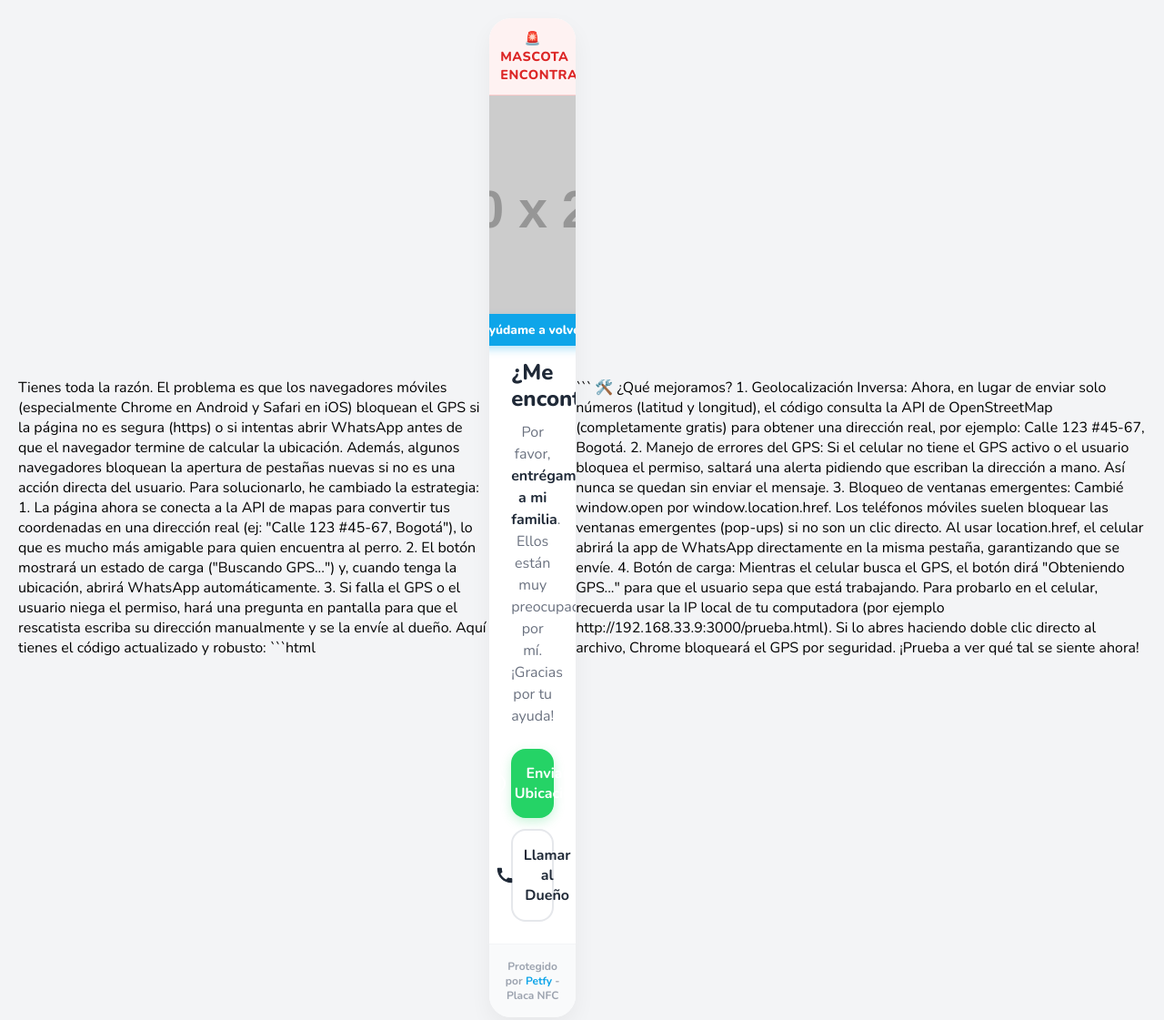
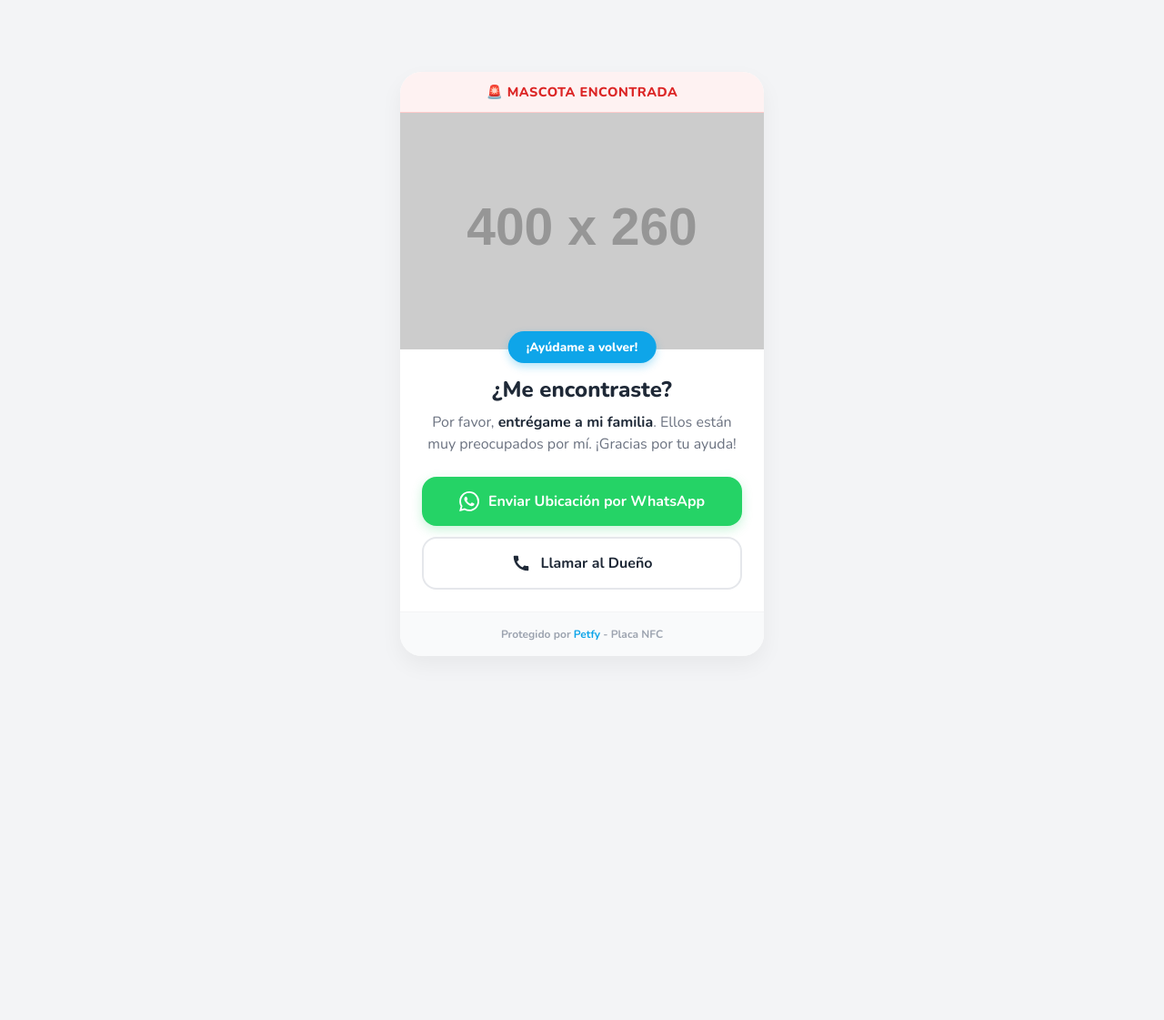
Before and after one commit to PRADA7777777/prueba, a plain HTML site: page index.html in a window 1280 px wide. Shown: the whole page at 91% size. After the commit the page ends 800 px from the top, so only its background shows below. Drawn offline with nearby package versions, Linux system fonts and the light colour scheme; placeholder pictures from the web are drawn by us.

Commit message:
Actualizar index.html

````diff
--- a/index.html
+++ b/index.html
@@ -1,25 +1,15 @@
-Tienes toda la razón. El problema es que los navegadores móviles (especialmente Chrome en Android y Safari en iOS) bloquean el GPS si la página no es segura (https) o si intentas abrir WhatsApp antes de que el navegador termine de calcular la ubicación. Además, algunos navegadores bloquean la apertura de pestañas nuevas si no es una acción directa del usuario.
-
-Para solucionarlo, he cambiado la estrategia:
-
-1. La página ahora se conecta a la API de mapas para convertir tus coordenadas en una dirección real (ej: "Calle 123 #45-67, Bogotá"), lo que es mucho más amigable para quien encuentra al perro.
-2. El botón mostrará un estado de carga ("Buscando GPS...") y, cuando tenga la ubicación, abrirá WhatsApp automáticamente.
-3. Si falla el GPS o el usuario niega el permiso, hará una pregunta en pantalla para que el rescatista escriba su dirección manualmente y se la envíe al dueño.
-
-Aquí tienes el código actualizado y robusto:
-
-```html
 <!DOCTYPE html>
 <html lang="es">
 <head>
     <meta charset="UTF-8">
     <meta name="viewport" content="width=device-width, initial-scale=1.0">
     <title>Encontré a esta mascota - Petfy</title>
+    <!-- Fuente amigable de Google Fonts -->
     <link href="https://fonts.googleapis.com/css2?family=Nunito:wght@400;600;700;800&display=swap" rel="stylesheet">
     <style>
         :root {
-            --primary: #0EA5E9;
-            --whatsapp: #25D366;
+            --primary: #0EA5E9; /* Azul bonito */
+            --whatsapp: #25D366; /* Verde WhatsApp */
             --bg: #F3F4F6;
             --text-dark: #1F2937;
             --text-light: #6B7280;
@@ -47,6 +37,7 @@ Aquí tienes el código actualizado y robusto:
             position: relative;
         }
 
+        /* Cinta superior de alerta */
         .alert-banner {
             background-color: #FEF2F2;
             color: #DC2626;
@@ -71,6 +62,7 @@ Aquí tienes el código actualizado y robusto:
             object-fit: cover;
         }
 
+        /* Etiqueta flotante sobre la foto */
         .tag {
             position: absolute;
             bottom: -15px;
@@ -131,13 +123,13 @@ Aquí tienes el código actualizado y robusto:
             cursor: pointer;
             border: none;
             font-family: inherit;
-            width: 100%;
         }
 
         .btn:active {
             transform: scale(0.98);
         }
 
+        /* Botón de WhatsApp */
         .btn-whatsapp {
             background-color: var(--whatsapp);
             color: white;
@@ -147,6 +139,7 @@ Aquí tienes el código actualizado y robusto:
             background-color: #1EBE57;
         }
 
+        /* Botón de Llamada */
         .btn-phone {
             background-color: white;
             color: var(--text-dark);
@@ -161,9 +154,9 @@ Aquí tienes el código actualizado y robusto:
             width: 22px;
             height: 22px;
             fill: currentColor;
-            flex-shrink: 0;
         }
 
+        /* Pie de página Petfy */
         .footer {
             text-align: center;
             padding: 16px;
@@ -177,16 +170,10 @@ Aquí tienes el código actualizado y robusto:
             color: var(--primary);
         }
 
+        /* Efecto de carga para el botón de ubicación */
         .loading {
             opacity: 0.7;
             pointer-events: none;
-            animation: pulse 1.5s infinite;
-        }
-
-        @keyframes pulse {
-            0% { opacity: 0.6; }
-            50% { opacity: 1; }
-            100% { opacity: 0.6; }
         }
     </style>
 </head>
@@ -198,7 +185,7 @@ Aquí tienes el código actualizado y robusto:
         </div>
 
         <div class="image-container">
-            <!-- Asegúrate de que la foto se llame foto1.jpg -->
+            <!-- Asegúrate de que la foto se llame exactamente foto1.jpg en la misma carpeta -->
             <img src="foto1.jpg" alt="Foto de la mascota" onerror="this.src='https://via.placeholder.com/400x260?text=Foto+de+la+Mascota'">
             <div class="tag">¡Ayúdame a volver!</div>
         </div>
@@ -208,11 +195,13 @@ Aquí tienes el código actualizado y robusto:
             <p>Por favor, <span class="highlight">entrégame a mi familia</span>. Ellos están muy preocupados por mí. ¡Gracias por tu ayuda!</p>
 
             <div class="btn-group">
-                <button class="btn btn-whatsapp" onclick="enviarUbicacion(this)">
+                <!-- Botón de WhatsApp con envío de ubicación -->
+                <button class="btn btn-whatsapp" onclick="enviarWhatsApp(this)">
                     <svg viewBox="0 0 24 24"><path d="M17.472 14.382c-.297-.149-1.758-.867-2.03-.967-.273-.099-.471-.148-.67.15-.197.297-.767.966-.94 1.164-.173.199-.347.223-.644.075-.297-.15-1.255-.463-2.39-1.475-.883-.788-1.48-1.761-1.653-2.059-.173-.297-.018-.458.13-.606.134-.133.298-.347.446-.52.149-.174.198-.298.298-.497.099-.198.05-.371-.025-.52-.075-.149-.669-1.612-.916-2.207-.242-.579-.487-.5-.669-.51-.173-.008-.371-.01-.57-.01-.198 0-.52.074-.792.372-.272.297-1.04 1.016-1.04 2.479 0 1.462 1.065 2.875 1.213 3.074.149.198 2.096 3.2 5.077 4.487.709.306 1.262.489 1.694.625.712.227 1.36.195 1.871.118.571-.085 1.758-.719 2.006-1.413.248-.694.248-1.289.173-1.413-.074-.124-.272-.198-.57-.347m-5.421 7.403h-.004a9.87 9.87 0 01-5.031-1.378l-.361-.214-3.741.982.998-3.648-.235-.374a9.86 9.86 0 01-1.51-5.26c.001-5.45 4.436-9.884 9.888-9.884 2.64 0 5.122 1.03 6.988 2.898a9.825 9.825 0 012.893 6.994c-.003 5.45-4.437 9.884-9.885 9.884m8.413-18.297A11.815 11.815 0 0012.05 0C5.495 0 .16 5.335.157 11.892c0 2.096.547 4.142 1.588 5.945L.057 24l6.305-1.654a11.882 11.882 0 005.683 1.448h.005c6.554 0 11.89-5.335 11.893-11.893a11.821 11.821 0 00-3.48-8.413Z"/></svg>
-                    <span>Enviar Ubicación</span>
+                    <span>Enviar Ubicación por WhatsApp</span>
                 </button>
 
+                <!-- Botón de Llamada -->
                 <button class="btn btn-phone" onclick="llamarDueno()">
                     <svg viewBox="0 0 24 24"><path d="M20.01 15.38c-1.23 0-2.42-.2-3.53-.56a.977.977 0 00-1.01.24l-1.57 1.97c-2.83-1.35-5.48-3.9-6.89-6.83l1.95-1.66c.27-.28.35-.67.24-1.02-.37-1.11-.56-2.3-.56-3.53 0-.54-.45-.99-.99-.99H4.19C3.65 3 3 3.24 3 3.99 3 13.28 10.73 21 20.03 21c.71 0 .99-.63.99-1.18v-3.45c0-.54-.45-.99-.99-.99z"/></svg>
                     <span>Llamar al Dueño</span>
@@ -226,96 +215,63 @@ Aquí tienes el código actualizado y robusto:
     </div>
 
     <script>
+        // Número de teléfono del dueño (con código de país para Colombia: 57)
         const TELEFONO_DUENO = "573204829244";
 
+        // Lógica del botón de Llamada
         function llamarDueno() {
             window.location.href = `tel:+${TELEFONO_DUENO}`;
         }
 
-        async function enviarUbicacion(boton) {
+        // Lógica del botón de WhatsApp con Ubicación
+        function enviarWhatsApp(boton) {
+            const mensajeBase = "¡Hola! Encontré a tu mascota 🐶. Por favor, entrégame a mi familia. ";
+
+            // Guardamos el texto original y mostramos estado de carga
             const textoOriginal = boton.innerHTML;
-            boton.innerHTML = '<span>Obteniendo GPS...</span>';
+            boton.innerHTML = '<span>Obteniendo ubicación...</span>';
             boton.classList.add('loading');
 
-            // Función para abrir WhatsApp
-            const abrirWhatsApp = (mensaje) => {
-                const url = `https://wa.me/${TELEFONO_DUENO}?text=${encodeURIComponent(mensaje)}`;
-                // Usamos window.location.href para evitar bloqueadores de ventanas emergentes en móviles
-                window.location.href = url;
-
-                // Restaurar el botón un segundo después por si el usuario vuelve
-                setTimeout(() => {
-                    boton.innerHTML = textoOriginal;
-                    boton.classList.remove('loading');
-                }, 1000);
-            };
-
-            // Si no hay soporte de GPS
-            if (!navigator.geolocation) {
-                const dirManual = prompt("Tu navegador no soporta GPS. Por favor escribe la dirección donde encontraste al perrito:");
-                if (dirManual) {
-                    abrirWhatsApp(`¡Hola! Encontré a tu mascota 🐶. Por favor, entrégame a mi familia.\n📍 Estoy en: ${dirManual}`);
-                } else {
-                    boton.innerHTML = textoOriginal;
-                    boton.classList.remove('loading');
-                }
-                return;
-            }
-
-            // Solicitar ubicación GPS
+            // Intentar obtener la ubicación del GPS del celular
+            if ("geolocation" in navigator) {
                 navigator.geolocation.getCurrentPosition(
-                // Éxito: Tenemos coordenadas
-                async (position) => {
+                    // Si el usuario acepta dar la ubicación
+                    function(position) {
                         const lat = position.coords.latitude;
                         const lon = position.coords.longitude;
                         const linkMapa = `https://www.google.com/maps?q=${lat},${lon}`;
 
-                    boton.innerHTML = '<span>Buscando dirección...</span>';
+                        const mensajeFinal = encodeURIComponent(
+                            mensajeBase + "\n📍 Mi ubicación exacta es: " + linkMapa
+                        );
 
-                    try {
-                        // Intentar obtener la dirección real usando OpenStreetMap (gratis y sin API Key)
-                        const res = await fetch(`https://nominatim.openstreetmap.org/reverse?format=json&lat=${lat}&lon=${lon}`);
-                        const data = await res.json();
+                        // Abrir WhatsApp
+                        window.open(`https://wa.me/${TELEFONO_DUENO}?text=${mensajeFinal}`, '_blank');
 
-                        let direccionReal = "";
-                        if (data && data.display_name) {
-                            // Tomamos solo las primeras 3 partes de la dirección para que no sea tan larga
-                            direccionReal = data.display_name.split(',').slice(0, 3).join(',');
-                        }
+                        // Restaurar botón
+                        boton.innerHTML = textoOriginal;
+                        boton.classList.remove('loading');
+                    },
+                    // Si el usuario niega la ubicación o hay un error
+                    function(error) {
+                        const mensajeFinal = encodeURIComponent(
+                            mensajeBase + "\n(No pude obtener la ubicación automática, por favor escríbeme para coordinar la entrega)."
+                        );
+                        window.open(`https://wa.me/${TELEFONO_DUENO}?text=${mensajeFinal}`, '_blank');
 
-                        const mensaje = `¡Hola! Encontré a tu mascota 🐶. Por favor, entrégame a mi familia.\n📍 Ubicación aproximada: ${direccionReal || 'Desconocida'}\n🗺️ Mapa exacto: ${linkMapa}`;
-                        abrirWhatsApp(mensaje);
-                    } catch (error) {
-                        // Si falla el mapa, enviamos solo las coordenadas
-                        const mensaje = `¡Hola! Encontré a tu mascota 🐶. Por favor, entrégame a mi familia.\n🗺️ Mi ubicación exacta es: ${linkMapa}`;
-                        abrirWhatsApp(mensaje);
-                    }
+                        boton.innerHTML = textoOriginal;
+                        boton.classList.remove('loading');
                     },
-                // Error: El usuario negó el permiso o hubo un fallo
-                (error) => {
-                    // Preguntar manualmente como respaldo
-                    const dirManual = prompt("No pudimos obtener tu GPS automáticamente. Por favor, escribe la dirección donde encontraste al perrito:");
-                    if (dirManual) {
-                        abrirWhatsApp(`¡Hola! Encontré a tu mascota 🐶. Por favor, entrégame a mi familia.\n📍 Estoy en: ${dirManual}`);
+                    { enableHighAccuracy: true, timeout: 5000, maximumAge: 0 }
+                );
             } else {
-                        // Si el usuario cancela la pregunta, volvemos al estado normal
+                // Si el navegador no soporta geolocalización
+                const mensajeFinal = encodeURIComponent(mensajeBase);
+                window.open(`https://wa.me/${TELEFONO_DUENO}?text=${mensajeFinal}`, '_blank');
                 boton.innerHTML = textoOriginal;
                 boton.classList.remove('loading');
             }
-                },
-                { enableHighAccuracy: true, timeout: 10000, maximumAge: 0 }
-            );
         }
     </script>
 </body>
 </html>
-```
-
-🛠️ ¿Qué mejoramos?
-
-1. Geolocalización Inversa: Ahora, en lugar de enviar solo números (latitud y longitud), el código consulta la API de OpenStreetMap (completamente gratis) para obtener una dirección real, por ejemplo: Calle 123 #45-67, Bogotá.
-2. Manejo de errores del GPS: Si el celular no tiene el GPS activo o el usuario bloquea el permiso, saltará una alerta pidiendo que escriban la dirección a mano. Así nunca se quedan sin enviar el mensaje.
-3. Bloqueo de ventanas emergentes: Cambié window.open por window.location.href. Los teléfonos móviles suelen bloquear las ventanas emergentes (pop-ups) si no son un clic directo. Al usar location.href, el celular abrirá la app de WhatsApp directamente en la misma pestaña, garantizando que se envíe.
-4. Botón de carga: Mientras el celular busca el GPS, el botón dirá "Obteniendo GPS..." para que el usuario sepa que está trabajando.
-
-Para probarlo en el celular, recuerda usar la IP local de tu computadora (por ejemplo http://192.168.33.9:3000/prueba.html). Si lo abres haciendo doble clic directo al archivo, Chrome bloqueará el GPS por seguridad. ¡Prueba a ver qué tal se siente ahora!
````
Lines whose indentation alone changed are shown as unchanged.
